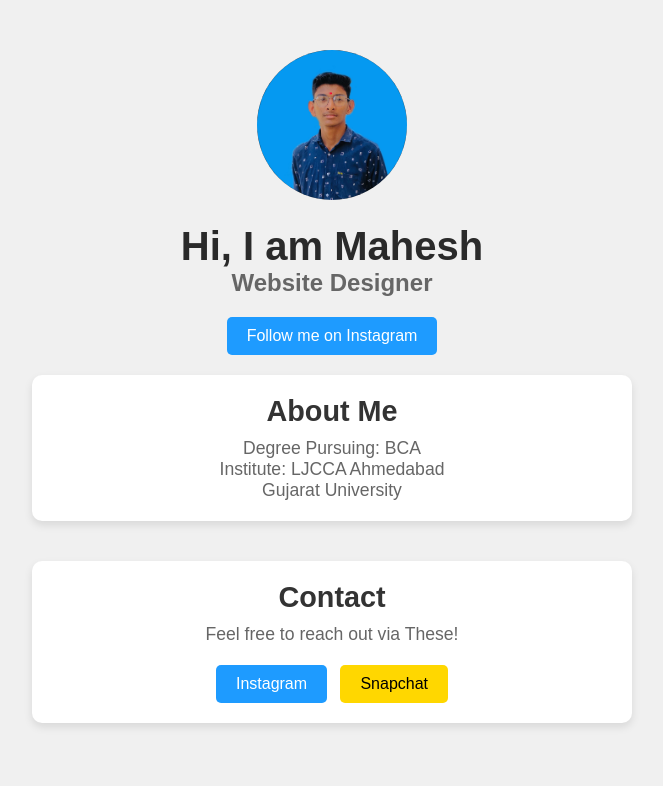
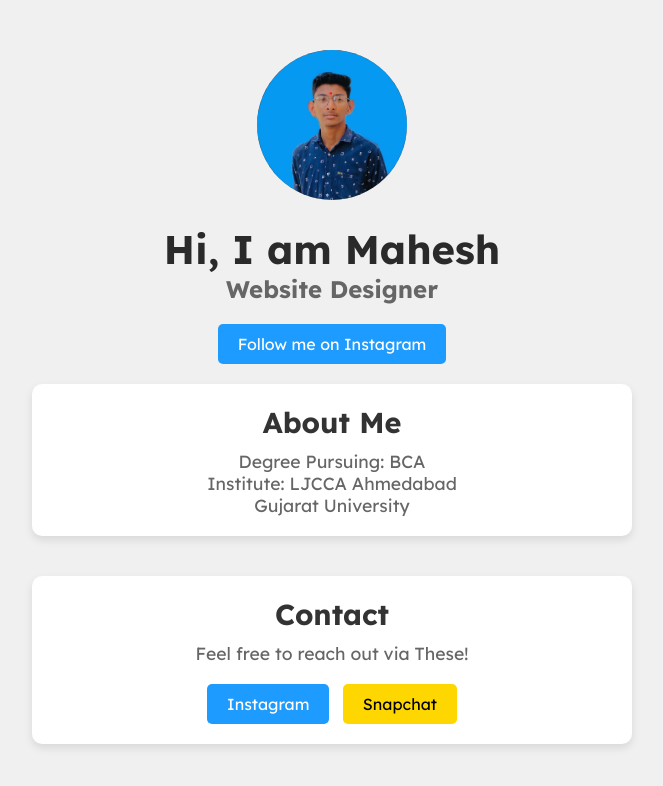
Before and after one commit to maheshsthr/mahesh, a plain HTML site: page index.html in a window 1280 px wide. Shown: the whole page, without its empty margins (308-971 px from the left). Drawn offline with Linux system fonts and the light colour scheme.

Commit message:
Update index.html

```diff
--- a/index.html
+++ b/index.html
@@ -3,14 +3,17 @@
 <head>
     <meta charset="UTF-8">
     <meta name="viewport" content="width=device-width, initial-scale=1.0">
-    <title>Mahesh</title>
+    <title>Mahesh's Portfolio</title>
     <link rel="stylesheet" href="styles.css">
+<link rel="preconnect" href="https://fonts.googleapis.com">
+<link rel="preconnect" href="https://fonts.gstatic.com" crossorigin>
+<link href="https://fonts.googleapis.com/css2?family=Lexend+Deca:wght@100..900&display=swap" rel="stylesheet">
 </head>
 <body>
     <!-- Header Section -->
     <header>
         <img src="logo.jpeg" alt="Mahesh's Logo" class="logo">
-        <h1>Hi, I am <id class="nms">Mahesh</id></h1>
+        <h1>Hi, I am Mahesh</h1>
         <h2>Website Designer</h2>
         <a href="https://instagram.com/mahesh_sthr" class="btn">Follow me on Instagram</a>
     </header>
```
